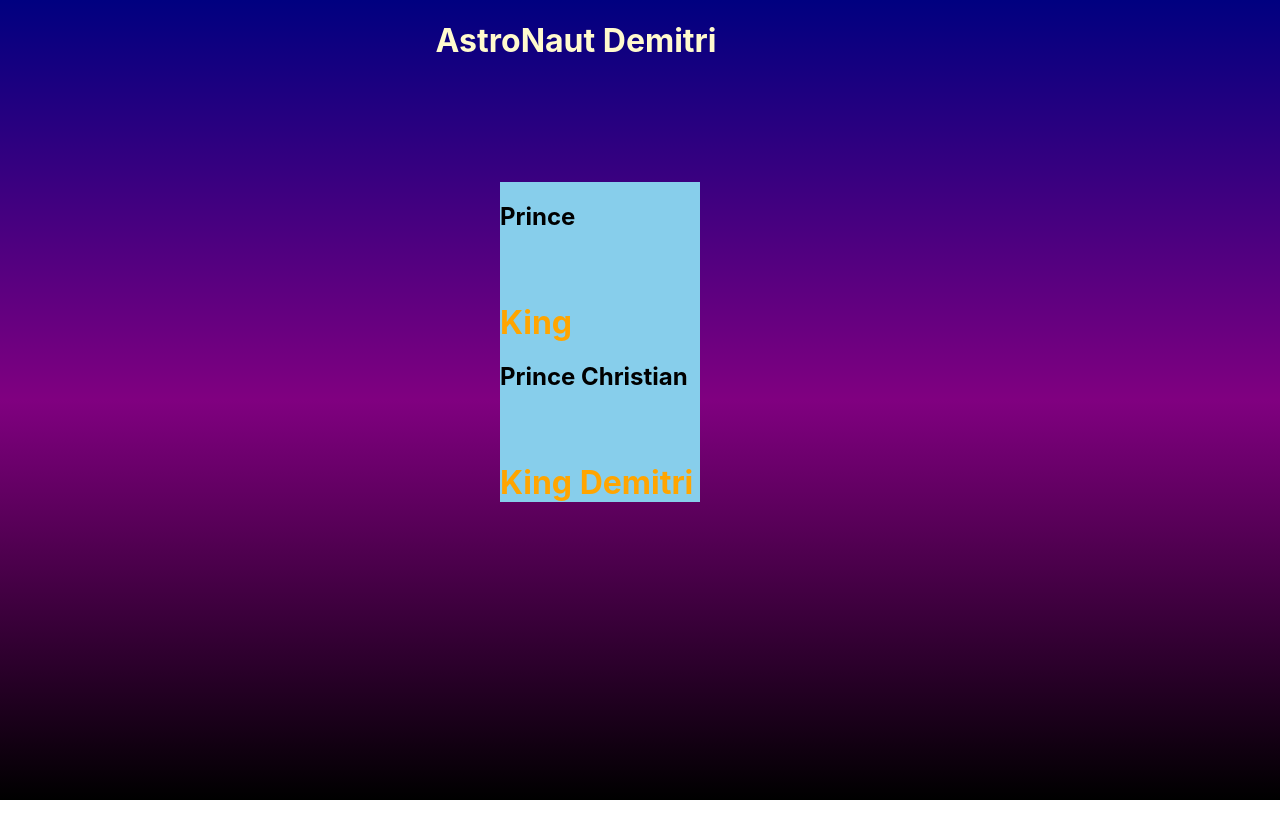
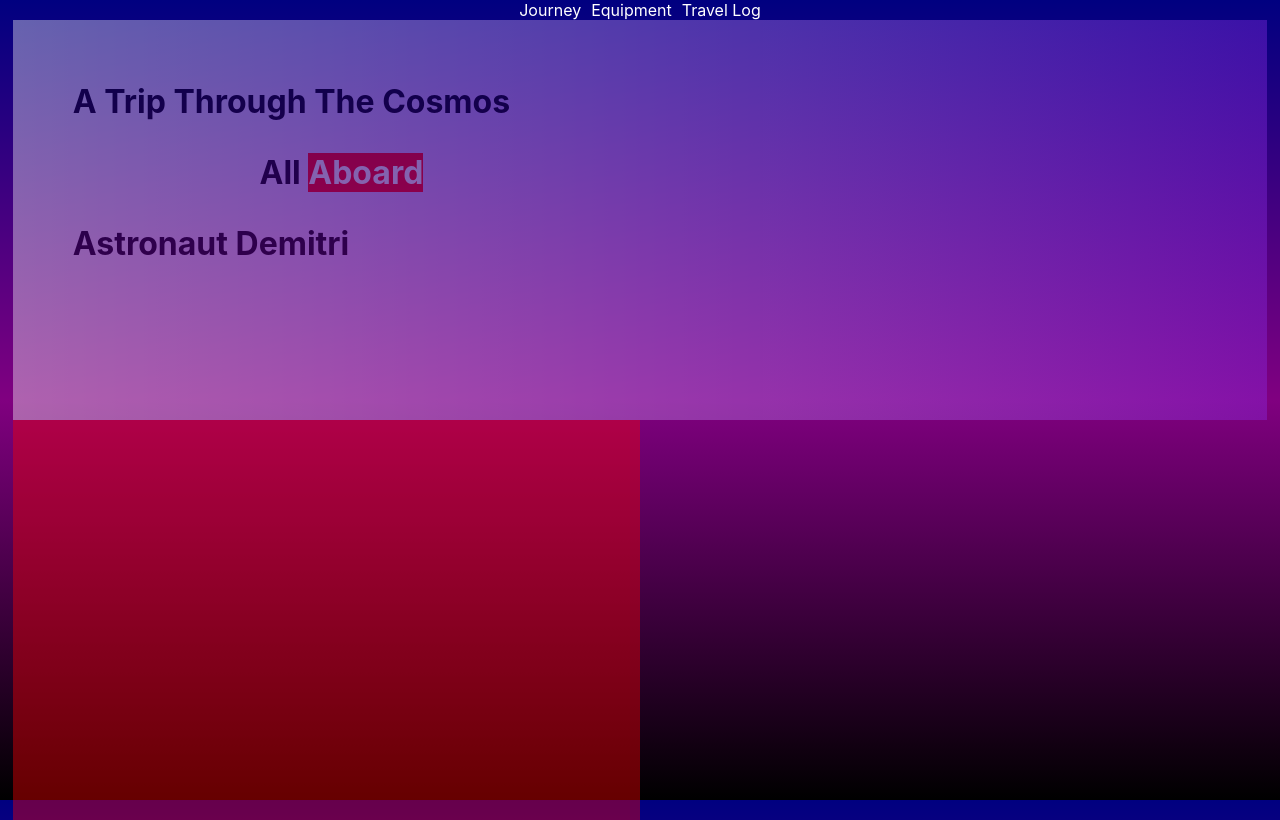
Before and after one commit to CEODemitri/FirstReact, a React (Create React App) app: page / in a window 1280 px wide. Built offline with nearby package versions, Linux system fonts and the light colour scheme.

Commit message:
right direction

```diff
--- a/src/App.css
+++ b/src/App.css
@@ -6,7 +6,6 @@
 
 html {
   background: linear-gradient(navy, purple, black);
-  width: 90%;
   height: 100%;
 }
 
@@ -28,6 +27,10 @@ html {
   #title {
     margin-bottom: 200px;
   }
+
+  .hero-section {
+    flex-direction: column-reverse;
+  }
 }
 
 #title {
@@ -35,3 +38,63 @@ html {
   text-align: center;
   font-size: var(--text-large);
 }
+
+nav {
+  display: flex;
+  flex-direction: row;
+  justify-content: center;
+  gap: 10px;
+  margin: auto;
+}
+
+a {
+  color: white;
+  text-decoration: none;
+  cursor: pointer;
+}
+
+
+.hero-section {
+  height: 400px;
+  width: 98%;
+  margin: auto;
+  display: flex;
+  flex-wrap: wrap;
+}
+
+.background {
+  background: linear-gradient(90deg, whitesmoke, blueviolet);
+  width: 100%;
+  height: 100%;
+  opacity: 40%;
+}
+
+/* Hero Section */
+h1{
+  margin-left: 30px;
+  margin-top: auto;
+  padding: 30px;
+}
+
+span {
+  color: whitesmoke;
+  background-color: red;
+}
+
+/* FIX: WHYS ARE THE DIVS NOT TOGETHER */
+
+.left-hero {
+  width: 50%;
+  height: 100%;
+}
+
+.right-hero {
+  width: 50%;
+  height: 100%;
+  background-color: red;
+}
+
+.perfect {
+  margin: auto;
+  text-align: center;
+}
--- a/src/App.js
+++ b/src/App.js
@@ -1,19 +1,31 @@
 // import logo from './###.jpg';
 import './App.css';
+// ADD NEW COMPONENTS> THIS IS ONLY A REMINDER TO CHANGE
 import HomePage from './components/homepage';
 
 function App() {
   return (
     <>
       <div className="App">
-        <header>
-          <h1 id="title">AstroNaut Demitri</h1>
-        </header>
-        <body>
-          <HomePage />
-          <HomePage name="Demitri" prince="Christian"/>
-        </body>
-        <footer></footer>
+       <header>
+        <nav>
+          <a href="#">Journey</a>
+          <a href="#">Equipment</a>
+          <a href="#">Travel Log</a>
+        </nav>
+        <div className="hero-section">
+          <div className="background">
+            <div className="left-hero">
+              <h1>
+                <p>A Trip Through The Cosmos</p>
+                <p className="perfect">All <span>Aboard</span></p>
+                <p>Astronaut Demitri</p>
+              </h1>
+            </div>
+            <div className="right-hero"></div>
+          </div>
+        </div>
+       </header>
       </div>
     </>
   );
```
